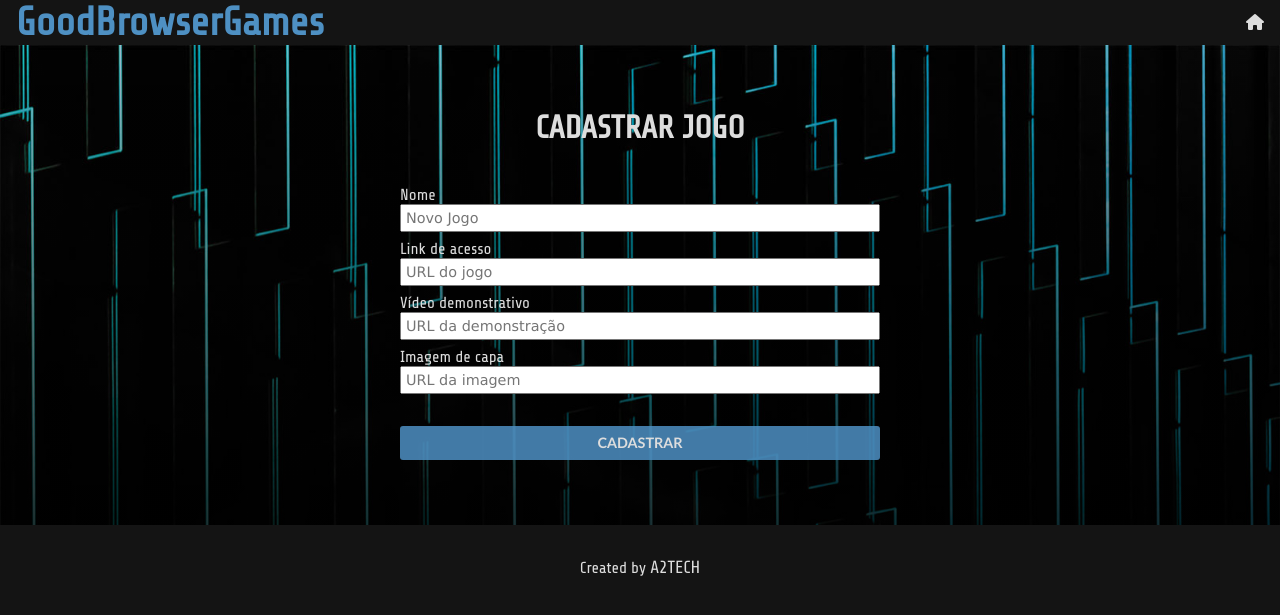
After one commit to Dan-Mqs/a2tech-front, a PHP site: page /pages/new-game.html in a window 1280 px wide. The commit adds this page. Shown: the top 615 px of the page. Run offline with PHP 8.4, Linux system fonts and the light colour scheme; some libraries are stand-ins or nearby versions.

Commit message:
Update, Delete and Create games functions added

```diff
--- /dev/null
+++ b/assets/newgame.js
@@ -0,0 +1,31 @@
+// POST
+async function createNewGame() {
+  let game = {
+    nome: "",
+    urlDemonstracao: "",
+    urlAcesso: "",
+    urlImagem: "",
+  };
+
+  game.nome = document.getElementById("new-game-name").value;
+  game.urlDemonstracao = document.getElementById("new-game-demoURL").value;
+  game.urlAcesso = document.getElementById("new-game-accessURL").value;
+  game.urlImagem = document.getElementById("new-game-imgURL").value;
+
+
+  const rawResponse = await fetch("https://a2tech-api.herokuapp.com/api/a2tech/game", {
+    method: "POST",
+    headers: {
+      Accept: "application/json",
+      "Content-Type": "application/json",
+    },
+    body: JSON.stringify(game),
+  });
+
+  if (rawResponse.status == 201) {
+      document.getElementsByClassName("container-info")[0].innerHTML = `
+      <h3 class="title">Jogo ${game.nome} cadastrado!</h3>
+      <p id="add-another-game" onclick="location.reload()">CADASTRAR OUTRO JOGO</p>
+      `
+  }
+}
--- /dev/null
+++ b/assets/style/new-game.css
@@ -0,0 +1,47 @@
+.container-info {
+  align-items: center !important;
+}
+
+#form-new-game {
+  display: flex;
+  flex-direction: column;
+  min-width: 30rem;
+}
+
+#form-new-game label {
+  margin-top: 0.5rem;
+}
+
+#form-new-game input {
+  font-family: 'Share-Tech', Geneva, Tahoma, sans-serif;
+  font-size: .9rem;
+  padding: .25rem;
+}
+
+.btn-control {
+    display: flex;
+    flex-direction: column;
+    justify-content: center;
+}
+
+.btn-control .btn {
+    margin-right: 0 !important;
+}
+
+.btn-control .extra-buttons {
+    margin-top: 1.5rem;
+}
+
+.btn-control .extra-buttons .btn:first-child {
+    margin-right: 1rem;
+}
+
+#add-another-game {
+  color: var(--blue);
+  font-weight: 600;
+  cursor: pointer;
+}
+
+#add-another-game:hover {
+  color: #ddd;
+}
--- a/assets/style/style.css
+++ b/assets/style/style.css
@@ -3,6 +3,8 @@
 :root {
   --blue: #4e90c3;
   --black: #141414;
+  --warning-red: #b33a3a;
+  --light-warning-red: #ff5454;
 }
 
 ::-webkit-scrollbar {
--- /dev/null
+++ b/pages/new-game.html
@@ -0,0 +1,80 @@
+<!DOCTYPE html>
+<html lang="en">
+  <head>
+    <meta charset="UTF-8" />
+    <meta http-equiv="X-UA-Compatible" content="IE=edge" />
+    <meta name="viewport" content="width=device-width, initial-scale=1.0" />
+
+    <link rel="stylesheet" href="../assets/style/style.css" />
+    <link rel="stylesheet" href="../assets/style/responsive.css" />
+    <link rel="stylesheet" href="../assets/style/new-game.css">
+    <!-- Owl style -->
+    <link rel="stylesheet" href="../assets/owl/style/owl.carousel.min.css">
+    <link rel="stylesheet" href="../assets/owl/style/owl.theme.default.min.css">
+
+
+
+    <title>GoodBrowserGames</title>
+  </head>
+  <body>
+    <header>
+      <div class="container">
+        <h2 class="logo">GoodBrowserGames</h2>
+        <nav>
+          <a id="home-btn" href="../index.html"><i class="fas fa-home"></i></a>
+        </nav>
+      </div>
+    </header>
+
+    <main>
+      <div class="primary-piece">
+        <div class="wrapper">
+          <div class="container-info">
+            <h3 class="title">Cadastrar jogo</h3>
+
+            <div>
+              <form id="form-new-game" action="">
+
+                <label for="new-game-name">Nome</label>
+                <input id="new-game-name" type="text" placeholder="Novo Jogo">
+                <label for="new-game-accessURL">Link de acesso</label>
+                <input id="new-game-accessURL" type="text" placeholder="URL do jogo">
+                <label for="new-game-demoURL">Vídeo demonstrativo</label>
+                <input id="new-game-demoURL" type="text" placeholder="URL da demonstração">
+                <label for="new-game-imgURL">Imagem de capa</label>
+                <input id="new-game-imgURL" type="text" placeholder="URL da imagem">
+
+
+              </form>
+              <div class="btn-control">
+                <button class="btn" onclick="createNewGame()">
+                  <span class="btn-text">CADASTRAR</span>
+                  </button>
+              </div>
+            </div>
+
+
+          </div>
+
+        </div>
+      </div>
+
+
+
+      </div>
+    </main>
+
+    <footer>
+      <span class="author">Created by <a href="#">A2TECH</a></span>
+    </footer>
+
+
+    <!-- Scripts -->
+
+    <script src="../assets/newgame.js"></script>
+    <script src="https://kit.fontawesome.com/848193978d.js" crossorigin="anonymous"></script>
+
+
+
+  </body>
+</html>
```
Also changed, not shown: other parts of assets/style/style.css (+144 -7 lines), assets/index.js (+84 -0 lines), index.html (+44 -1 lines).
